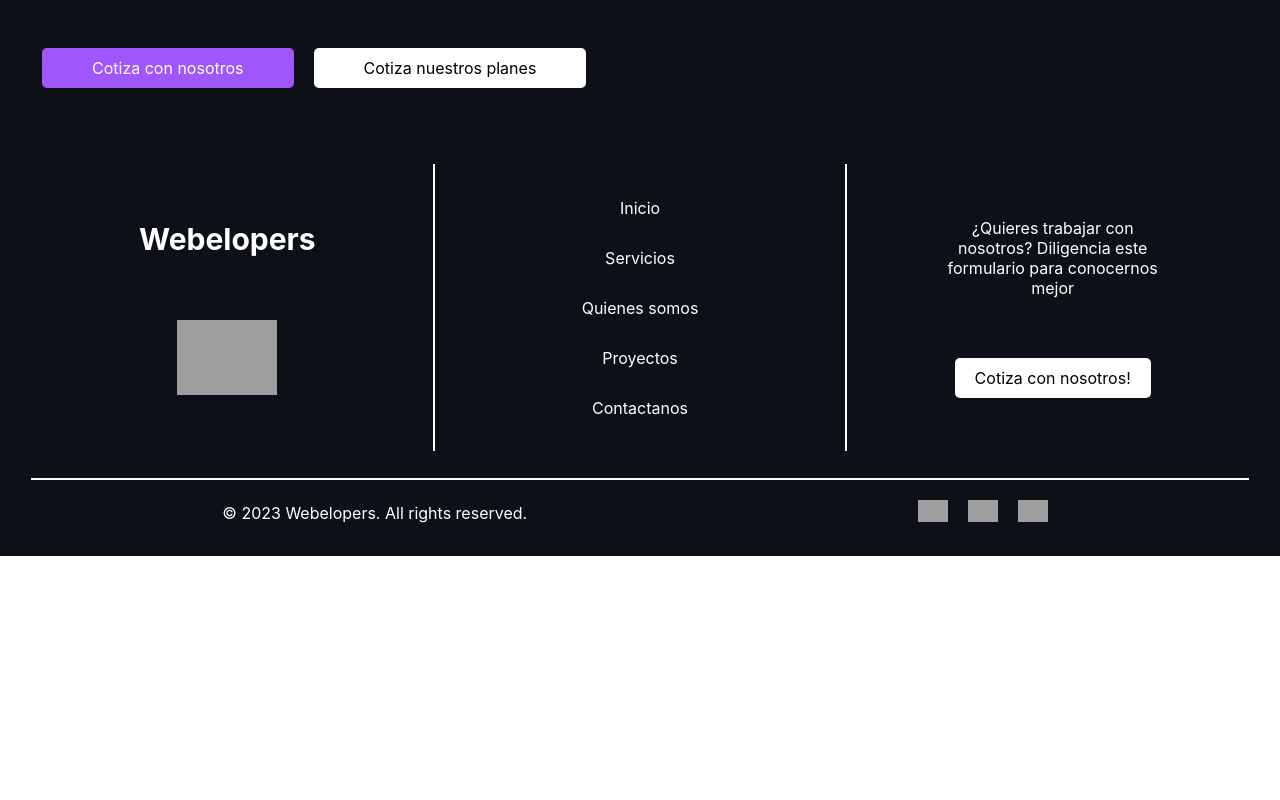
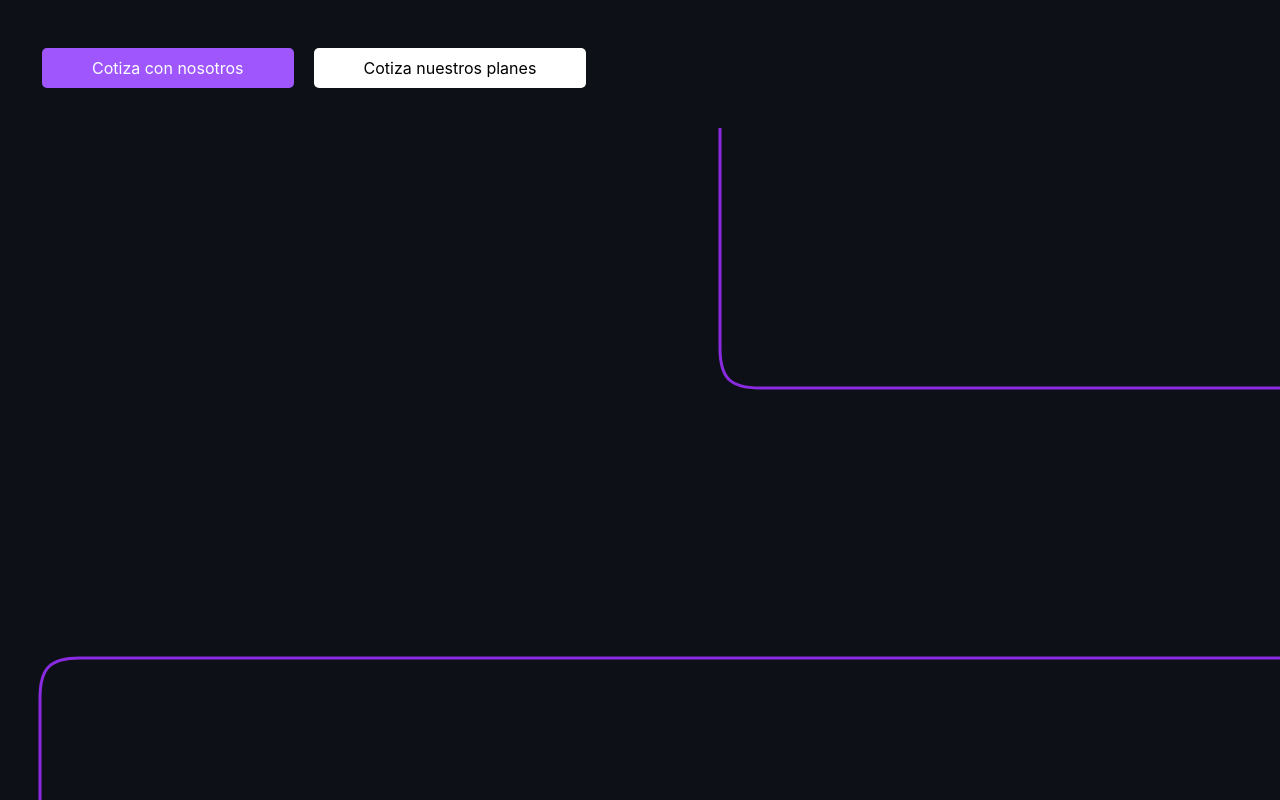
Before and after one commit to Gemu03/Webelopers, a React (Create React App) app: page / in a window 1280 px wide. Shown: the part 740-1540 px from the top of the page. Before the commit the page ends 1296 px from the top, so only its background shows below. Built offline with nearby package versions, Linux system fonts and the light colour scheme; grey boxes are pictures that could not be loaded.

Commit message:
Linea progresiva de seccion 3 del home

```diff
--- /dev/null
+++ b/src/components/home/line.jsx
@@ -0,0 +1,35 @@
+import styled from 'styled-components';
+
+const SvgContainer = styled.div`
+  position: absolute; // or fixed if you want it to stay fixed relative to the viewport
+  top: 0;
+  left: 0;
+  width: 100%;
+  height: 100%;
+  pointer-events: none;
+`;
+
+const SvgLine = styled.svg`
+  width: 100%;
+  height: 100%;
+`;
+
+const LinePath = styled.path`
+  stroke: #8a2be2;
+  stroke-width: 3;
+  fill: none;
+  transition: stroke-dasharray 0.3s, stroke 0.3s;
+`;
+
+const Line = ({ dasharray }) => (
+  <SvgContainer>
+    <SvgLine>
+      <LinePath
+        d="M 720 0 L 720 220 C 720 250 730 260 760 260 L 1310 260 C 1340 260 1350 270 1350 300 L 1350 490 C 1350 520 1340 530 1310 530 L 80 530 C 50 530 40 540 40 570 L 40 1530"
+        strokeDasharray={dasharray}
+      />
+    </SvgLine>
+  </SvgContainer>
+);
+
+export default Line;
--- /dev/null
+++ b/src/components/home/section.jsx
@@ -0,0 +1,40 @@
+import React, { useState, useEffect, useRef } from 'react';
+import styled from 'styled-components';
+import Line from './line';
+
+const SectionContainer = styled.section`
+  position: relative;
+  height: 200vh;
+  background-color: ${({ bgColor }) => bgColor};
+`;
+
+const Section = ({ bgColor }) => {
+  const [dasharray, setDasharray] = useState('0, 1000');
+  const sectionRef = useRef(null);
+
+  useEffect(() => {
+    const handleScroll = () => {
+      if (sectionRef.current) {
+        const rect = sectionRef.current.getBoundingClientRect();
+        const sectionHeight = rect.height;
+        const sectionTop = rect.top;
+        const sectionScrollTop = window.innerHeight - sectionTop;
+        const sectionScrollPercent = Math.min(Math.max(sectionScrollTop / sectionHeight, 0), 1);
+        const dashLength = 3800;
+        const filledLength = ((sectionScrollPercent) * dashLength*0.86);
+        setDasharray(`${filledLength}, ${dashLength - filledLength}`);
+      }
+    };
+
+    window.addEventListener('scroll', handleScroll);
+    return () => window.removeEventListener('scroll', handleScroll);
+  }, []);
+
+  return (
+    <SectionContainer bgColor={bgColor} ref={sectionRef}>
+      <Line dasharray={dasharray} />
+    </SectionContainer>
+  );
+};
+
+export default Section;
--- a/src/pages/home.jsx
+++ b/src/pages/home.jsx
@@ -1,9 +1,12 @@
-import React from "react";
+import React, {useEffect, useState} from "react";
 import { Link } from "react-router-dom";
 import styled from "styled-components";
+import Section from "../components/home/section";
 
 function Home(){
+
     return (
+        <>
         <Home1>
             <Home1ContentBox>
                 <Home1TextContent>
@@ -21,6 +24,10 @@ function Home(){
                 <Buttonlink2 to="/">Cotiza nuestros planes</Buttonlink2>
             </Home1Buttons>
         </Home1>
+        <div>
+            <Section bgColor="#0d1117" />
+        </div>
+        </>
     );
 }
 
```
